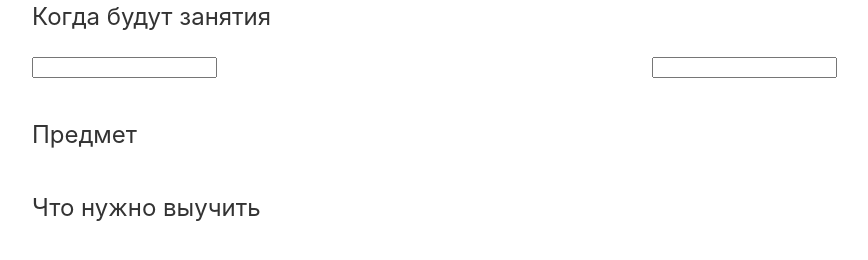
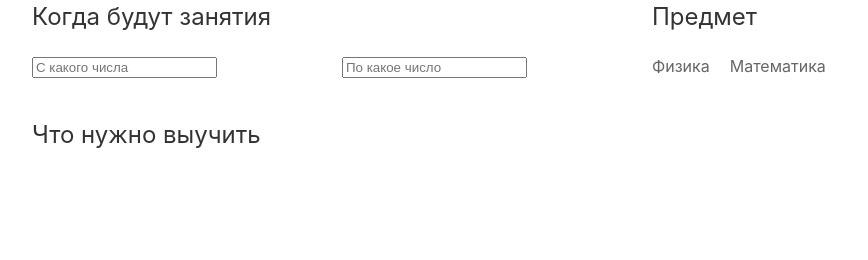
Before and after one commit to le-taon/education_recommender, a plain HTML site: page index.html in a window 1280 px wide. Shown: the whole page, without its empty margins (8-876 px from the left). Drawn offline with nearby package versions, Linux system fonts and the light colour scheme; no server answers.

Commit message:
Add files via upload

```diff
--- a/index.html
+++ b/index.html
@@ -14,20 +14,43 @@
 	<!-- Custom CSS -->
 	<link rel="stylesheet" type="text/css" href="src/style.css">
 
+	<!-- JQuery JS -->
+	<script
+	    src="https://code.jquery.com/jquery-3.4.1.min.js"
+	    integrity="sha256-CSXorXvZcTkaix6Yvo6HppcZGetbYMGWSFlBw8HfCJo="
+	    crossorigin="anonymous">
+	</script>
+
 </head>
 
 <body>
 	<div id="recommender-app" class="uk-container">
+		<div class="uk-grid uk-child-width-1-2">
+			<div>
 				<h3>Когда будут занятия</h3>
 				<div class="uk-grid uk-child-width-1-2">
 					<form class="uk-form">
-			    <input type="text" data-uk-datepicker="{format:'DD.MM.YYYY'}">
+					    <input
+					    	type="text"
+					    	data-uk-datepicker="{format:'DD.MM.YYYY'}"
+					    	placeholder="С какого числа">
 					</form>
 					<form class="uk-form">
-			    <input type="text" data-uk-datepicker="{format:'DD.MM.YYYY'}">
+					    <input
+					    	type="text"
+					    	data-uk-datepicker="{format:'DD.MM.YYYY'}"
+					    	placeholder="По какое число">
 					</form>
 				</div>
+			</div>
+			<div>
 				<h3>Предмет</h3>
+				<ul id="my-id" class="uk-subnav uk-subnav-pill">
+				    <li data-uk-filter="phisics" class="uk-active">Физика</li>
+				    <li data-uk-filter="math">Математика</li>
+				</ul>
+			</div>
+		</div>
 
 		<h3>Что нужно выучить</h2>
 		<div class="material-list uk-grid uk-child-width-1-4@m">
@@ -48,7 +71,8 @@
 			},
 			computed: {
 				link: function () {
-					return `https://uchebnik.mos.ru/catalogue/material_view/lesson_templates/${ this.material.material_id }`
+					let type_ref = this.material.material_type.replace(/([a-z])([A-Z])/g, '$1_$2');
+					return `https://uchebnik.mos.ru/catalogue/material_view/${ type_ref }/${ this.material.material_id }`
 				},
 				total_votes: function () {
 					let votes = this.material.user_votes;
```
Lines whose indentation alone changed are shown as unchanged.
